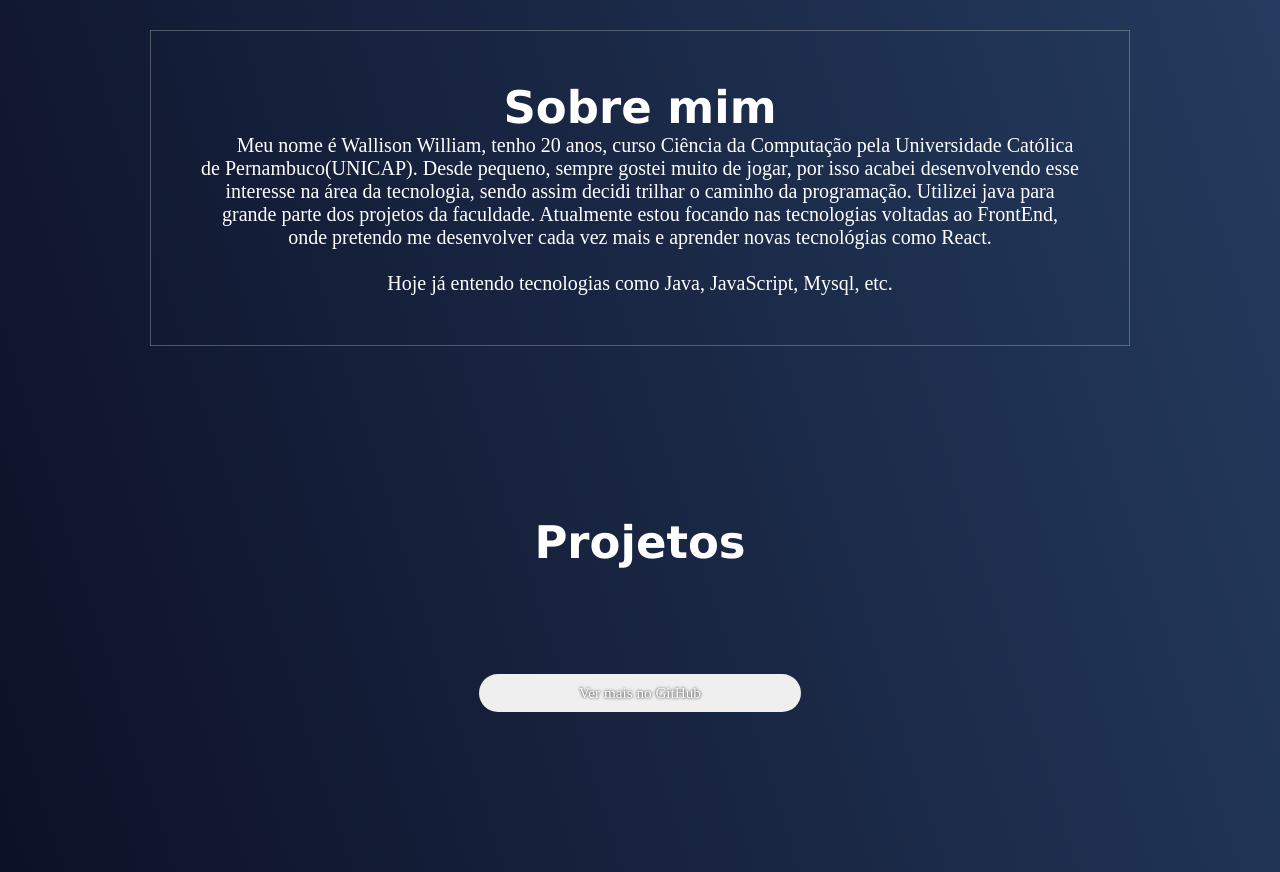
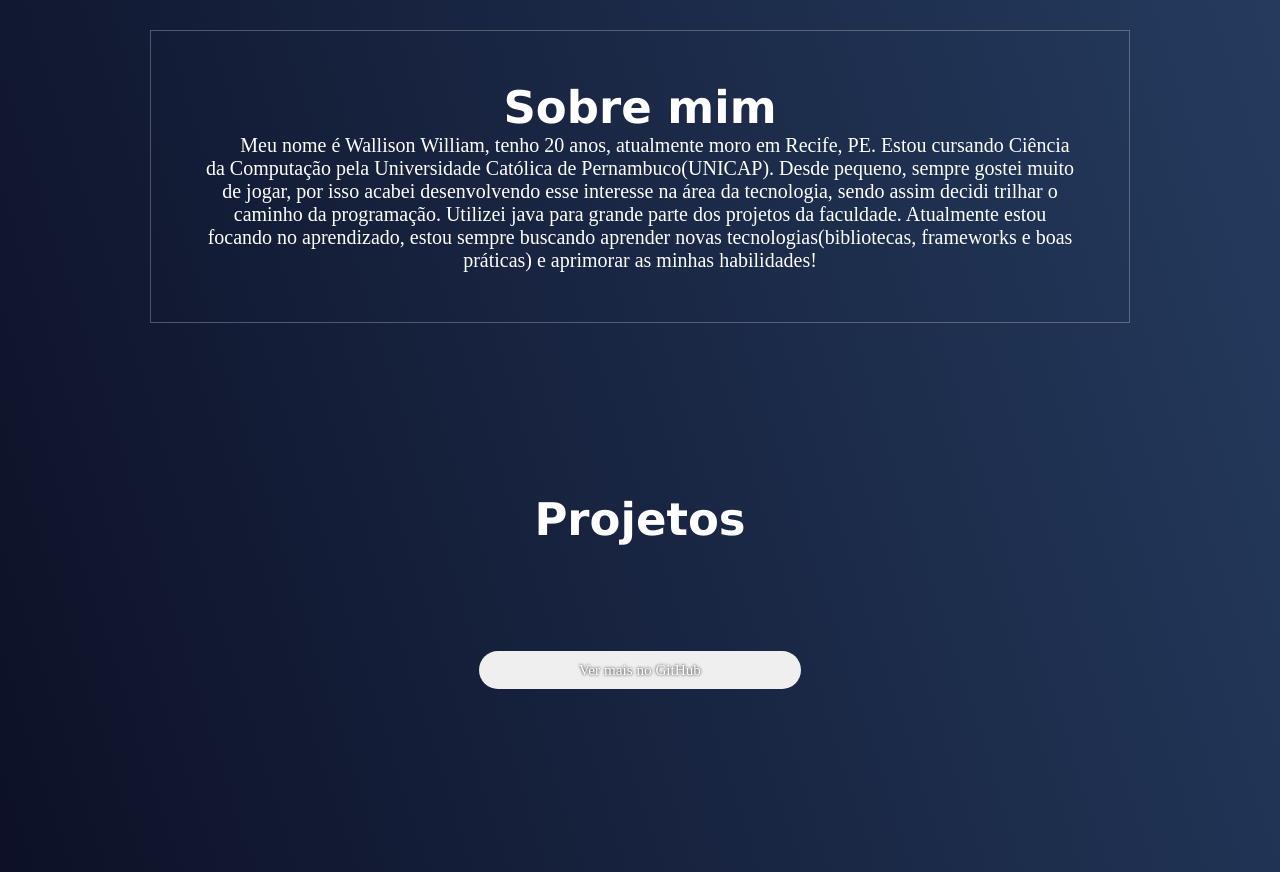
Before and after one commit to WallisonWilliam/Portfolio, a plain HTML site: page index.html in a window 1280 px wide. Shown: the part 920-1792 px from the top of the page. Drawn offline with nearby package versions, Linux system fonts and the light colour scheme; no server answers; a web font is replaced by a local one.

Commit message:
Update index.html

```diff
--- a/index.html
+++ b/index.html
@@ -78,14 +78,12 @@
 
           <h2>Sobre mim</h2>
           <p>
-            Meu nome é Wallison William, tenho 20 anos, curso Ciência da Computação pela Universidade Católica de
-            Pernambuco(UNICAP). Desde pequeno, sempre gostei muito de jogar,
+            Meu nome é Wallison William, tenho 20 anos, atualmente moro em Recife, PE. Estou cursando Ciência da
+            Computação pela Universidade Católica de Pernambuco(UNICAP). Desde pequeno, sempre gostei muito de jogar,
             por isso acabei desenvolvendo esse interesse na área da tecnologia, sendo assim decidi trilhar o caminho da
-            programação.
-            Utilizei java para grande parte dos projetos da faculdade. Atualmente estou focando nas tecnologias voltadas
-            ao FrontEnd,
-            onde pretendo me desenvolver cada vez mais e aprender novas tecnológias como React.
-            <br><br /> Hoje já entendo tecnologias como Java, JavaScript, Mysql, etc.
+            programação. Utilizei java para grande parte dos projetos da faculdade. Atualmente estou focando no
+            aprendizado, estou sempre buscando aprender novas tecnologias(bibliotecas, frameworks e boas práticas) e
+            aprimorar as minhas habilidades!
           </p>
         </div>
       </div>
```
